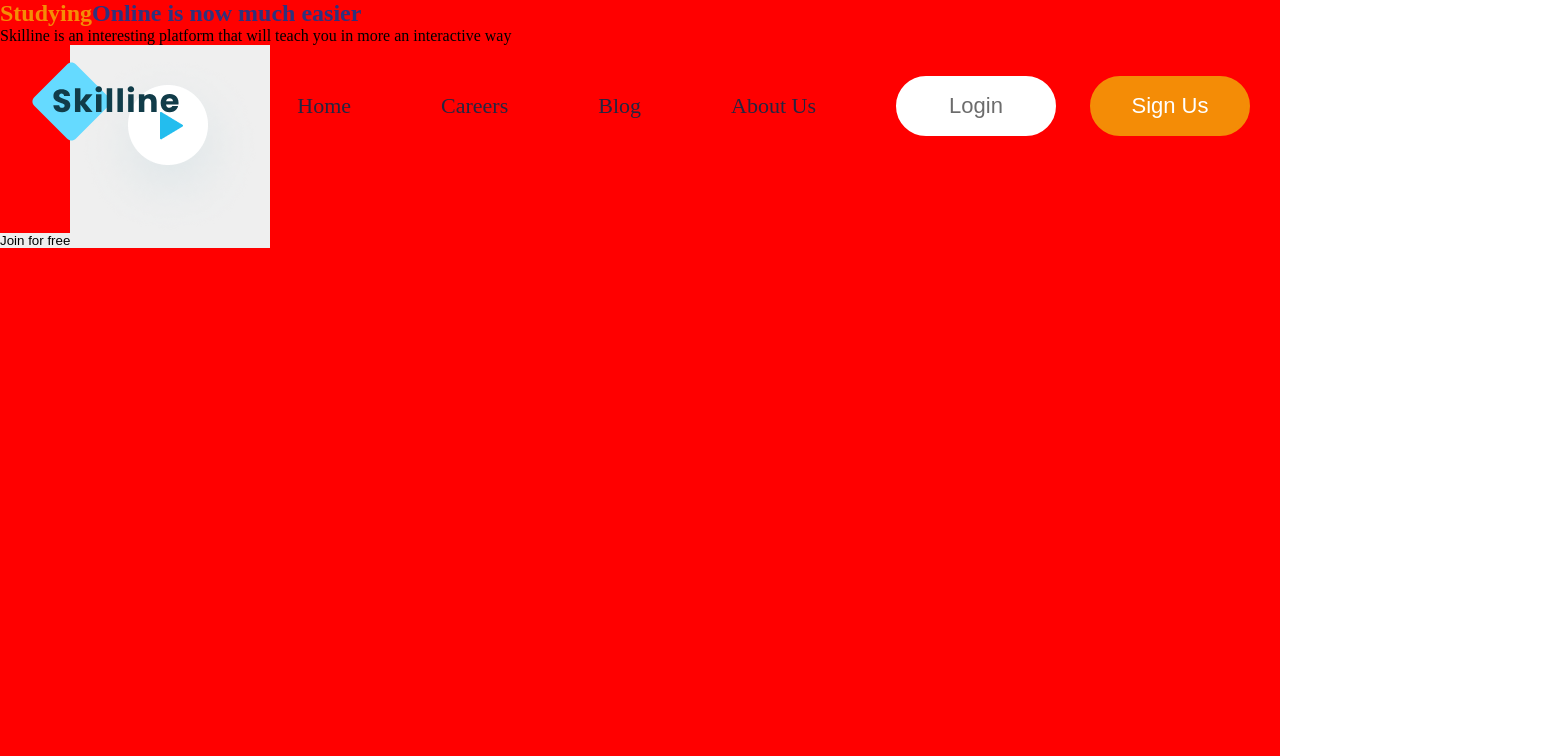
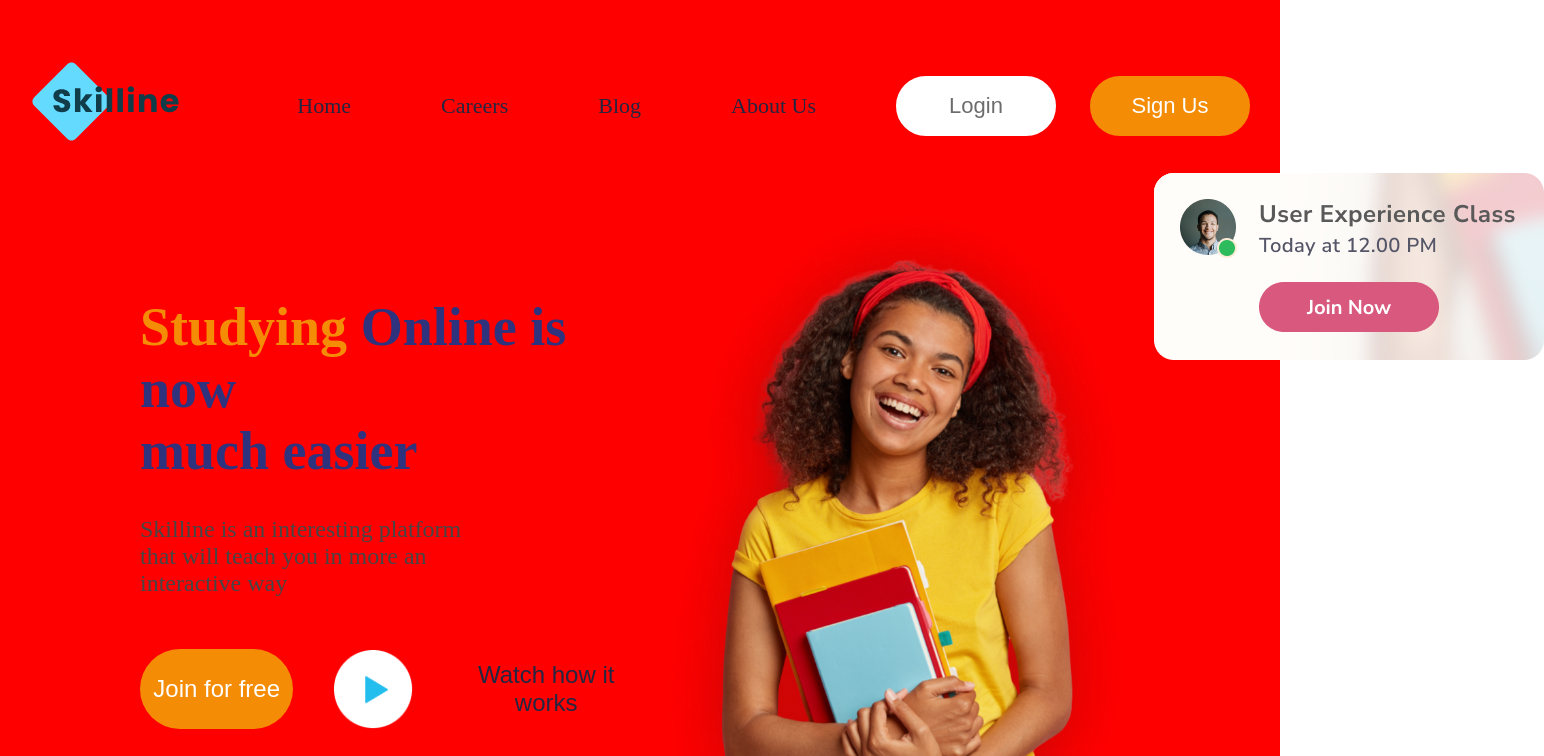
Before and after one commit to KiwiScreams/Skilline, a React (Vite) app: page / in a window 1280 px wide. Shown: the top 756 px of the page, 1544 px wide, since content can reach past the window. Built offline with nearby package versions, Linux system fonts and the light colour scheme.

Commit message:
button styles

```diff
--- a/src/components/layout/Layout.css
+++ b/src/components/layout/Layout.css
@@ -3,4 +3,70 @@
     width: 100%;
     height: 100vh;
     background-color: red;
+    padding: 224px 126px 0 140px;
+    display: flex;
+    justify-content: space-between;
+    align-items: center;
 }
+.layout-section .image-container
+{
+    width: 50%;
+}
+.layout-section .image-container img.girl
+{
+    width: 100%;
+    position: relative;
+}
+.layout-section .image-container img.img
+{
+    position: absolute;
+}
+.layout-section h2
+{
+    font-size: var(--font-size-54px);
+    font-weight: bold;
+}
+.layout-section .text-container
+{
+    width: 50%;
+}
+.layout-section .text-container button.join
+{
+    width: 220px;
+    height: 80px;
+    color: var(--white--clr);
+    border-radius: 80px;
+    font-size: var(--font-size-24px);
+    background-color: var(--orange--clr);
+}
+.layout-section .btn-container
+{
+    display: flex;
+    align-items: center;
+    gap: 40px;
+}
+.layout-section .text-container button.pause img
+{
+    border-radius: 50%;
+    width: 80px;
+    height: 80px;
+}
+.layout-section .text-container button.pause
+{
+    width: 450px;
+    display: flex;
+    gap: 32px;
+    align-items: center;
+    color: var(--dark-text--clr);
+    border-radius: 80px;
+    font-size: var(--font-size-24px);
+    background-color: transparent;
+}
+.layout-section .text-container p
+{
+    margin-top: 34px;
+    margin-bottom: 52px;
+    font-size: var(--font-size-24px);
+    width: 70%;
+    color: var(--dark-gray--clr);
+}
--- a/src/components/layout/Layout.jsx
+++ b/src/components/layout/Layout.jsx
@@ -11,15 +11,30 @@ const Layout = () => {
       <section className="layout-section">
         <div className="text-container">
           <h2>
-            <span className="orange-txt">Studying</span>
-            <span className="blue-txt">Online is now much easier</span>
+            <span className="orange-txt">Studying </span>
+            <span className="blue-txt">
+              Online is now
+              <br /> much easier
+            </span>
           </h2>
           <p>
             Skilline is an interesting platform that will teach you in more an
             interactive way
           </p>
-          <button>Join for free</button>
-          <button><img src={pauseImage} alt="" /></button>
+          <div className="btn-container">
+            <button className="join">Join for free</button>
+            <button className="pause">
+              <img src={pauseImage} alt="" />
+              Watch how it works
+            </button>
+          </div>
+        </div>
+        <div className="image-container">
+          <img src={girlImage} alt="" className="girl" />
+          <img src={img1} alt="" className="img" />
+          <img src={img2} alt="" className="img" />
+          <img src={img3} alt="" className="img" />
+          <img src={img4} alt="" className="img" />
         </div>
       </section>
     </>
--- a/src/index.css
+++ b/src/index.css
@@ -19,6 +19,7 @@
   --blue--clr: #65DAFF;
   --dark-text--clr: #252641;
   --gray--clr: #6C6C6C;
+  --dark-gray--clr: #464646;
   --light-gray--clr: #B2B3CF;
   /* FONT SIZE */
   --font-size-18px: 18px;
```
Also changed, not shown: src/assets/images/pause.png.
